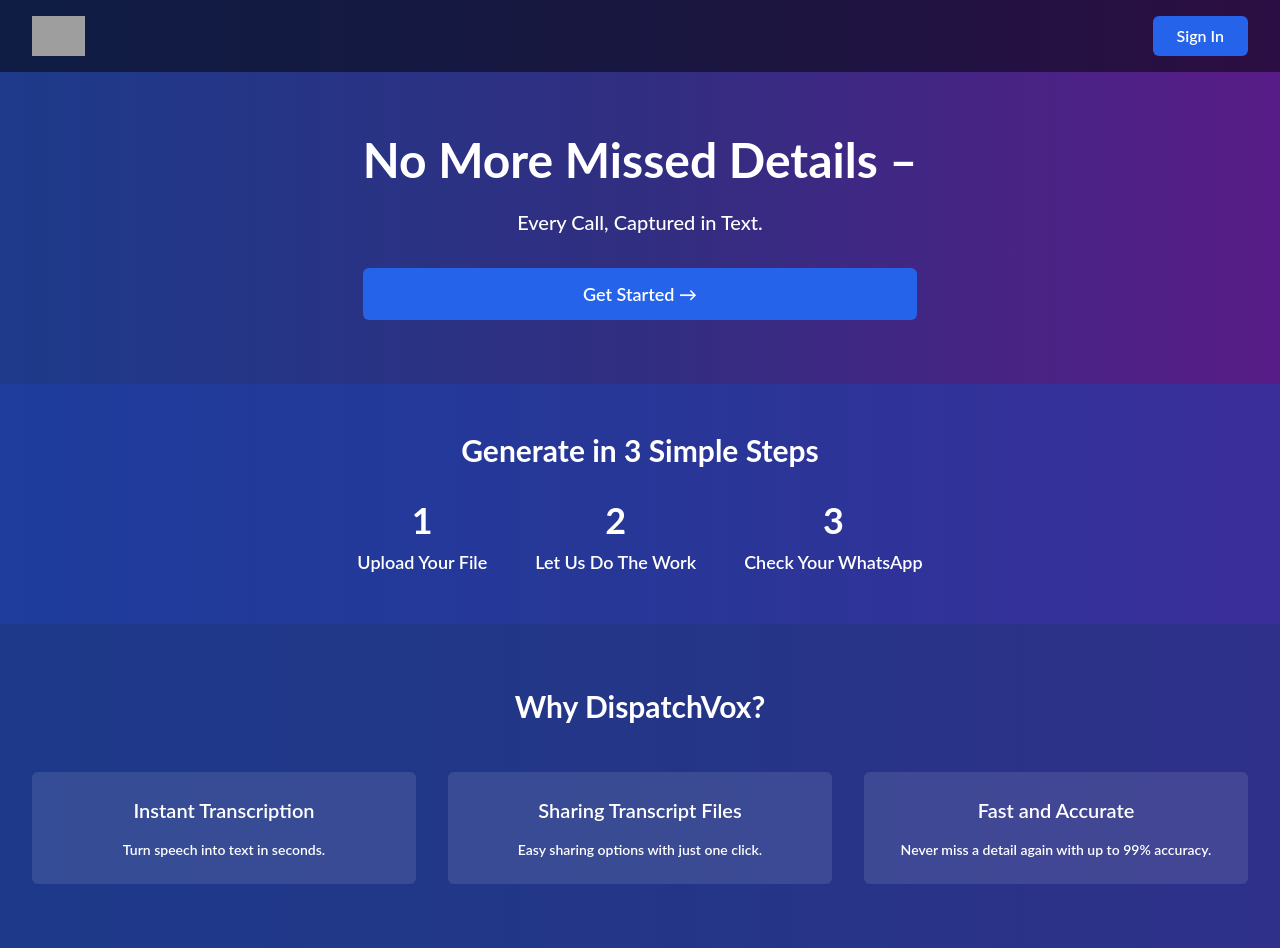
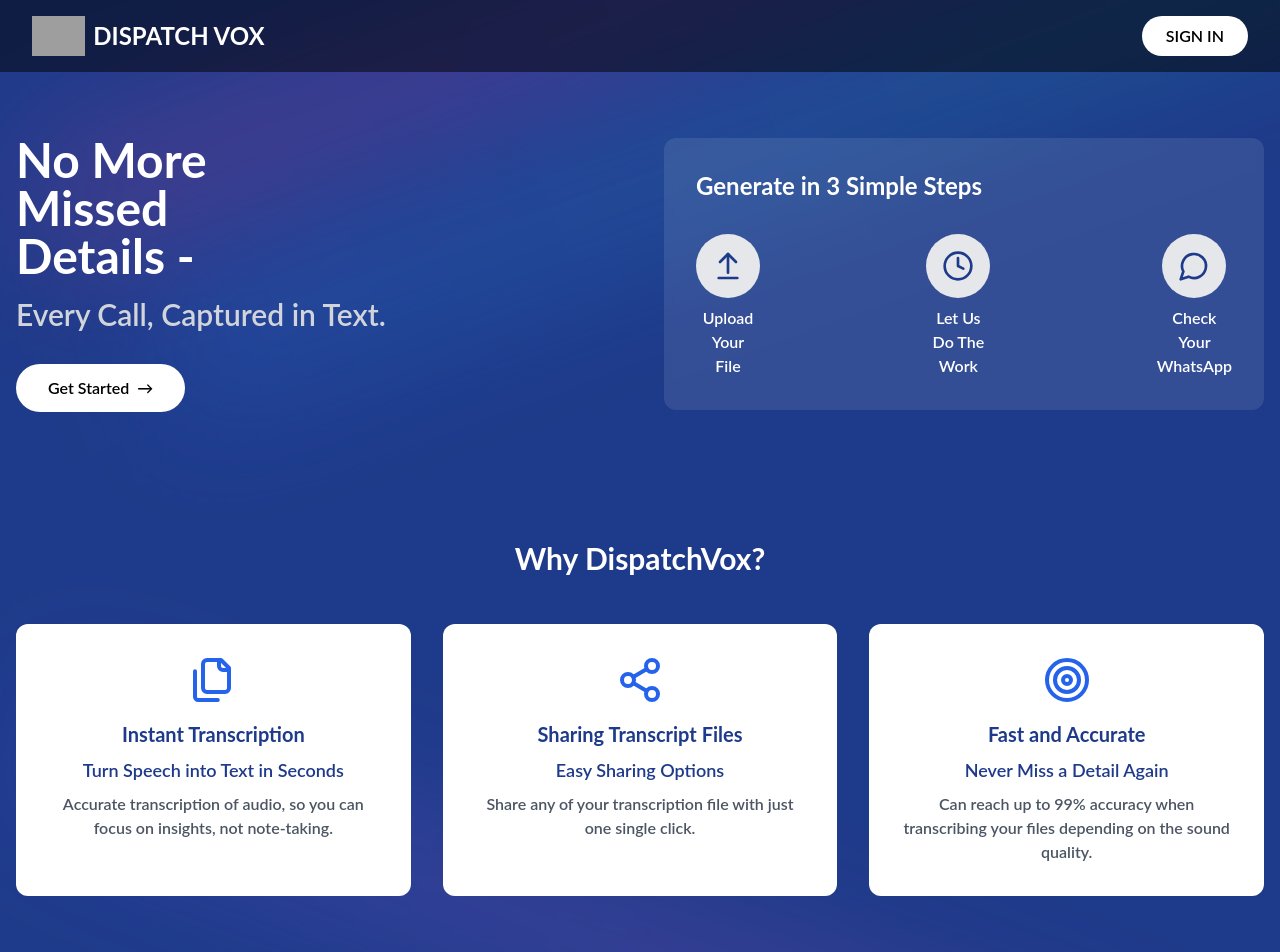
Before and after one commit to JosuaAdhiCandraN/VTT, a React (Create React App) app in the folder client/: page / in a window 1280 px wide. Shown: the top 952 px of the page. Built offline with nearby package versions, Linux system fonts and the light colour scheme; grey boxes are pictures that could not be loaded.

Commit message:
welcome page

```diff
--- a/client/src/components/Welcome.jsx
+++ b/client/src/components/Welcome.jsx
@@ -1,94 +1,108 @@
-import React from "react";
+import React from 'react';
+import {
+  ArrowUpFromLine,
+  Clock,
+  MessageCircle,
+  Files,
+  Share2,
+  Target
+} from 'lucide-react';
 
 const Welcome = () => {
   return (
-        <div className="min-h-screen bg-gradient-to-r from-blue-900 via-indigo-900 to-purple-900 text-white flex flex-col items-center">
+    <div className="relative min-h-screen bg-blue-900 text-white flex flex-col overflow-hidden">
+      {/* Background Decorative Elements */}
+      <div className="absolute inset-0 z-0">
+        {/* Curved lines */}
+        <div className="absolute top-0 right-0 w-full h-32 bg-gradient-to-r from-pink-500/20 to-purple-500/20 blur-3xl transform rotate-[-20deg] translate-y-[-50%]" />
+        <div className="absolute top-20 right-[-10%] w-full h-32 bg-gradient-to-r from-blue-500/20 to-teal-500/20 blur-3xl transform rotate-[-20deg]" />
+        <div className="absolute bottom-0 left-0 w-full h-32 bg-gradient-to-r from-indigo-500/20 to-pink-500/20 blur-3xl transform rotate-[20deg] translate-y-[50%]" />
+      </div>
+
       {/* Header */}
-            <header className="w-full flex justify-between items-center px-8 py-4 bg-black bg-opacity-50">
-                <div className="flex items-center">
-                    <img
-                        src="/logo.svg"
-                        alt="DispatchVox Logo"
-                        className="h-10 w-auto"
-                    />
+      <header className="relative z-10 w-full flex justify-between items-center px-8 py-4 bg-black bg-opacity-50">
+        <div className="flex items-center space-x-2">
+          <img src="/api/placeholder/40/40" alt="DispatchVox Logo" className="h-10 w-auto" />
+          <span className="text-2xl font-bold">DISPATCH VOX</span>
         </div>
-                <button className="text-white bg-blue-600 hover:bg-blue-700 px-6 py-2 rounded-md font-semibold">
-                    Sign In
+        <button className="bg-white text-black px-6 py-2 rounded-full font-semibold hover:bg-opacity-90 transition-colors">
+          SIGN IN
         </button>
       </header>
 
-            {/* Hero Section */}
-            <section className="text-center flex-1 flex flex-col justify-center px-8 py-16">
-                <h1 className="text-4xl md:text-5xl font-bold mb-6">
-                    No More Missed Details –
+      {/* Main Content */}
+      <div className="relative z-10 container mx-auto px-4 py-16">
+        <div className="grid md:grid-cols-2 gap-12 items-center">
+          {/* Left Column */}
+          <div>
+            <h1 className="text-5xl font-bold mb-4">
+              No More<br />
+              Missed<br />
+              Details -
             </h1>
-                <p className="text-lg md:text-xl font-medium mb-8">
+            <p className="text-3xl text-gray-300 mb-8">
               Every Call, Captured in Text.
             </p>
-                <button className="bg-blue-600 hover:bg-blue-700 px-8 py-3 rounded-md text-lg font-semibold">
-                    Get Started →
+            <button className="bg-white text-black px-8 py-3 rounded-full font-semibold inline-flex items-center hover:bg-opacity-90 transition-colors">
+              Get Started
+              <span className="ml-2">→</span>
             </button>
-            </section>
+          </div>
+
+          {/* Right Column - Steps */}
+          <div className="bg-white bg-opacity-10 p-8 rounded-xl backdrop-blur-sm">
+            <h2 className="text-2xl font-bold mb-8">Generate in 3 Simple Steps</h2>
+            <div className="flex items-center justify-between">
+              {[
+                { icon: ArrowUpFromLine, text: "Upload\nYour\nFile" },
+                { icon: Clock, text: "Let Us\nDo The\nWork" },
+                { icon: MessageCircle, text: "Check\nYour\nWhatsApp" }
+              ].map((step, index) => (
+                <div key={index} className="flex flex-col items-center">
+                  <div className="w-16 h-16 bg-gray-200 rounded-full flex items-center justify-center mb-2">
+                    <step.icon className="w-8 h-8 text-blue-900" />
+                  </div>
+                  <p className="text-center whitespace-pre-line">{step.text}</p>
+                </div>
+              ))}
+            </div>
+          </div>
+        </div>
+      </div>
 
       {/* Features Section */}
-            <section className="w-full px-8 py-12 bg-blue-800 bg-opacity-50">
-                <h2 className="text-3xl font-bold text-center mb-8">
-                    Generate in 3 Simple Steps
-                </h2>
-                <div className="flex flex-col md:flex-row items-center justify-center space-y-6 md:space-y-0 md:space-x-12">
-                    {/* Step 1 */}
-                    <div className="text-center">
-                        <div className="text-4xl font-bold mb-2">1</div>
-                        <p className="text-lg">Upload Your File</p>
+      <div className="relative z-10 container mx-auto px-4 py-16">
+        <h2 className="text-3xl font-bold text-center mb-12">Why DispatchVox?</h2>
+        <div className="grid md:grid-cols-3 gap-8">
+          {[
+            {
+              icon: Files,
+              title: "Instant Transcription",
+              subtitle: "Turn Speech into Text in Seconds",
+              description: "Accurate transcription of audio, so you can focus on insights, not note-taking."
+            },
+            {
+              icon: Share2,
+              title: "Sharing Transcript Files",
+              subtitle: "Easy Sharing Options",
+              description: "Share any of your transcription file with just one single click."
+            },
+            {
+              icon: Target,
+              title: "Fast and Accurate",
+              subtitle: "Never Miss a Detail Again",
+              description: "Can reach up to 99% accuracy when transcribing your files depending on the sound quality."
+            }
+          ].map((feature, index) => (
+            <div key={index} className="bg-white text-blue-900 p-8 rounded-xl text-center hover:shadow-lg transition-shadow">
+              <feature.icon className="w-12 h-12 mx-auto mb-4 text-blue-600" />
+              <h3 className="text-xl font-bold mb-2">{feature.title}</h3>
+              <p className="text-lg font-semibold mb-2">{feature.subtitle}</p>
+              <p className="text-gray-600">{feature.description}</p>
             </div>
-                    {/* Step 2 */}
-                    <div className="text-center">
-                        <div className="text-4xl font-bold mb-2">2</div>
-                        <p className="text-lg">Let Us Do The Work</p>
-                    </div>
-                    {/* Step 3 */}
-                    <div className="text-center">
-                        <div className="text-4xl font-bold mb-2">3</div>
-                        <p className="text-lg">Check Your WhatsApp</p>
+          ))}
         </div>
       </div>
-            </section>
-
-            {/* Why DispatchVox Section */}
-            <section className="w-full px-8 py-16 bg-blue-900 bg-opacity-70">
-                <h2 className="text-3xl font-bold text-center mb-12">
-                    Why DispatchVox?
-                </h2>
-                <div className="grid grid-cols-1 md:grid-cols-3 gap-8">
-                    {/* Feature 1 */}
-                    <div className="bg-white bg-opacity-10 p-6 rounded-md text-center">
-                        <h3 className="text-xl font-semibold mb-4">
-                            Instant Transcription
-                        </h3>
-                        <p className="text-sm">
-                            Turn speech into text in seconds.
-                        </p>
-                    </div>
-                    {/* Feature 2 */}
-                    <div className="bg-white bg-opacity-10 p-6 rounded-md text-center">
-                        <h3 className="text-xl font-semibold mb-4">
-                            Sharing Transcript Files
-                        </h3>
-                        <p className="text-sm">
-                            Easy sharing options with just one click.
-                        </p>
-                    </div>
-                    {/* Feature 3 */}
-                    <div className="bg-white bg-opacity-10 p-6 rounded-md text-center">
-                        <h3 className="text-xl font-semibold mb-4">
-                            Fast and Accurate
-                        </h3>
-                        <p className="text-sm">
-                            Never miss a detail again with up to 99% accuracy.
-                        </p>
-                    </div>
-                </div>
-            </section>
     </div>
   );
 };
--- a/package.json
+++ b/package.json
@@ -5,6 +5,7 @@
     "cors": "^2.8.5",
     "dotenv": "^16.4.7",
     "express": "^4.21.2",
+    "lucide-react": "^0.473.0",
     "mongoose": "^8.9.3",
     "morgan": "^1.10.0",
     "nodemon": "^3.1.9",
```
Also changed, not shown: 1 other file (tests, documents, lock files or other folders). Lines whose indentation alone changed are shown as unchanged.
